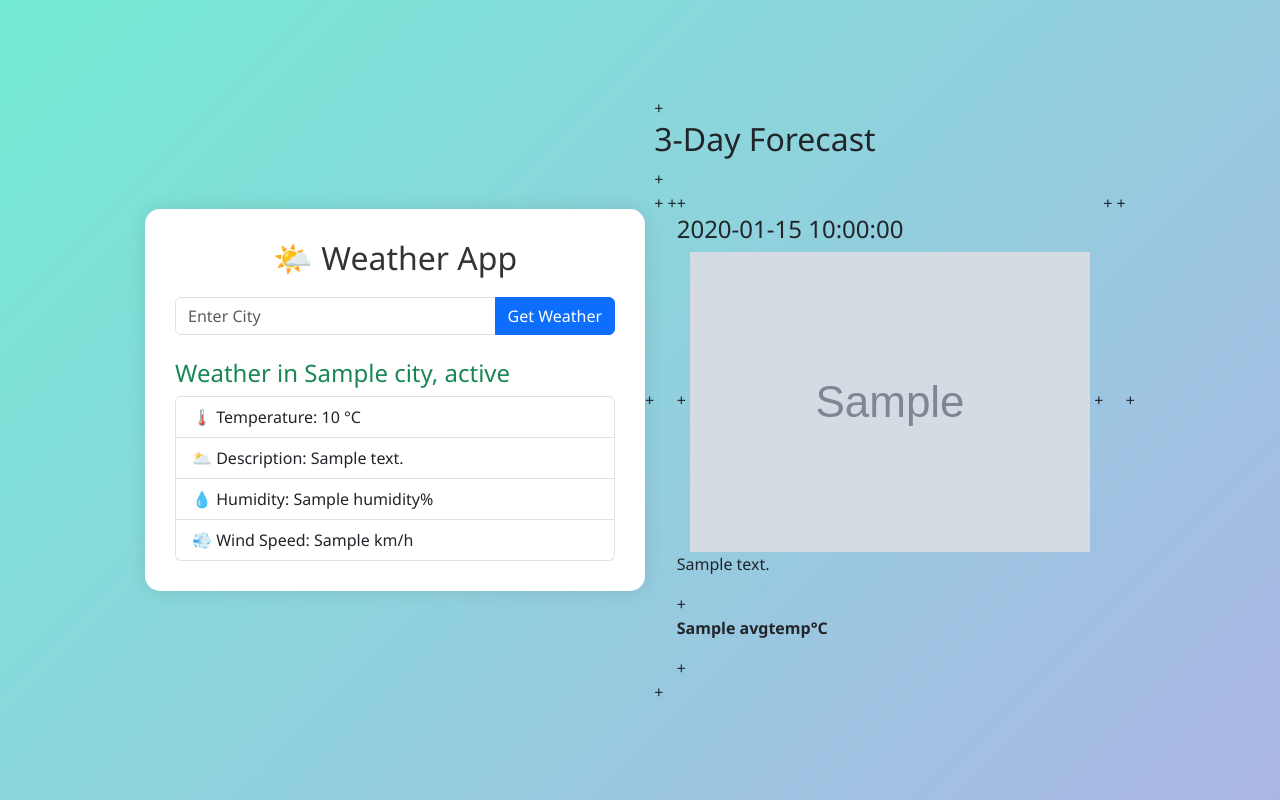
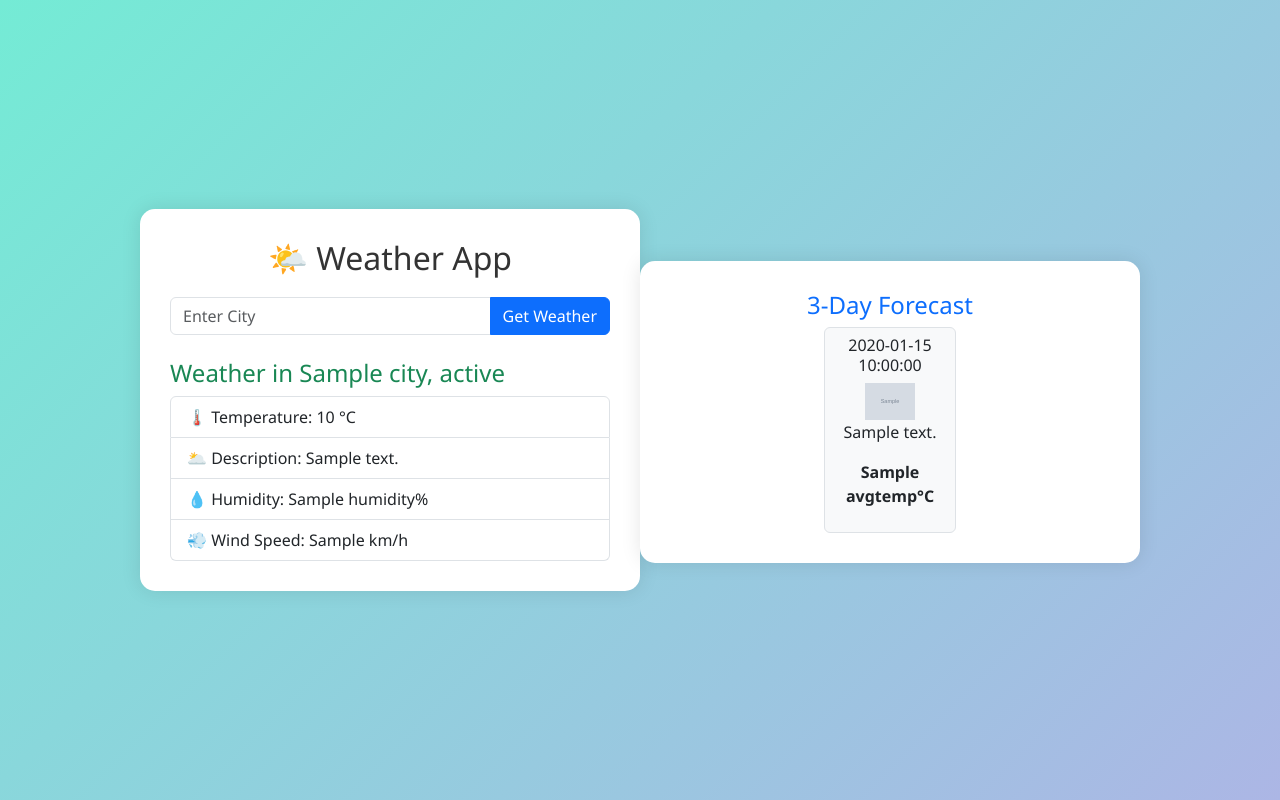
Before and after one commit to saurabhefm/weather_app, a Flask app: template templates/index.html in a window 1280 px wide. Run offline with Flask 3, Linux system fonts and the light colour scheme; the template is opened without the code that fills it: most values are stand-ins (such as "Sample title", 1, 10 or a date in 2020); grey boxes marked "Sample" are stand-in pictures.

Commit message:
updated the HTML file

```diff
--- a/templates/index.html
+++ b/templates/index.html
@@ -62,20 +62,20 @@
         {% endif %}
     </div>
     {% if forecast %}
-+    <div class="forecast-box">
-+        <h2>3-Day Forecast</h2>
-+        <div style="display: flex; justify-content: space-around;">
-+            {% for day in forecast %}
-+            <div class="forecast-day">
-+                <h4>{{ day.date }}</h4>
-+                <img src="{{ day.icon }}" alt="icon">
-+                <p>{{ day.desc }}</p>
-+                <p><strong>{{ day.avgtemp }}°C</strong></p>
-+            </div>
-+            {% endfor %}
-+        </div>
-+    </div>
-+    {% endif %}
+    <div class="weather-card mt-4">
+        <h4 class="text-center text-primary">3-Day Forecast</h4>
+        <div class="d-flex justify-content-around text-center">
+            {% for day in forecast %}
+            <div class="border rounded p-2 bg-light mx-1" style="width: 30%;">
+                <h6>{{ day.date }}</h6>
+                <img src="{{ day.icon }}" alt="icon" width="50">
+                <p>{{ day.desc }}</p>
+                <p><strong>{{ day.avgtemp }}°C</strong></p>
+            </div>
+            {% endfor %}
+        </div>
+    </div>
+    {% endif %}
 
     <!-- Bootstrap JS Bundle -->
     <script src="https://cdn.jsdelivr.net/npm/bootstrap@5.3.3/dist/js/bootstrap.bundle.min.js"></script>
```
